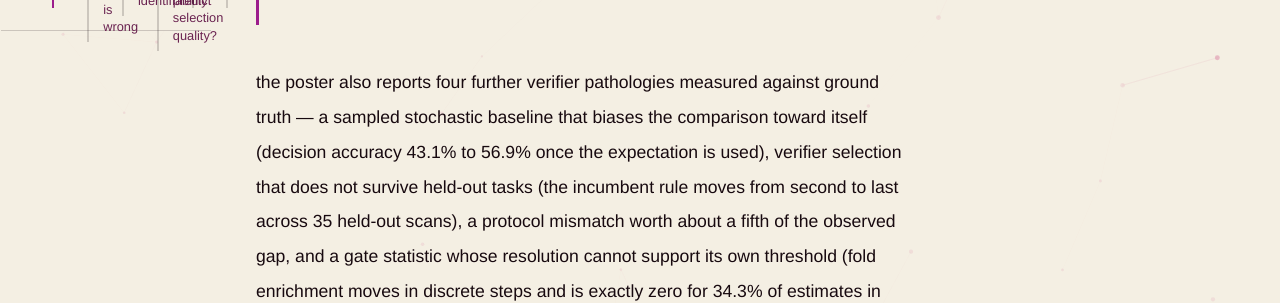
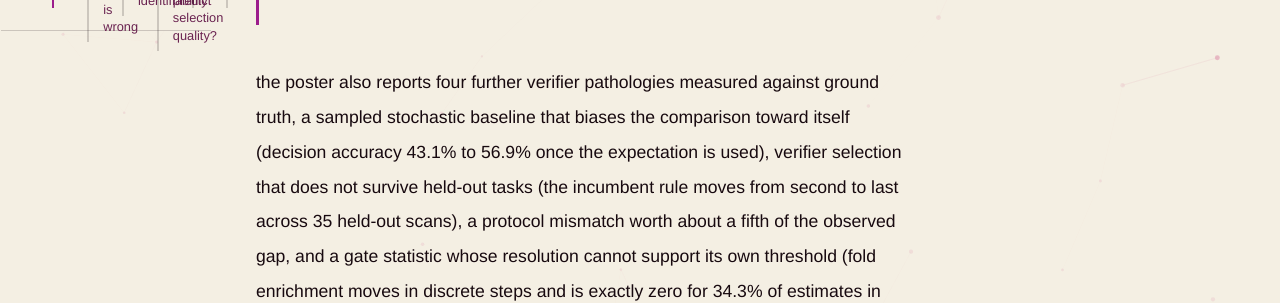
Before and after one commit to saanviiyer/saanviiyer.github.io, a Jekyll site: the page built from pages/proj-agent-evals-life-sciences.html, in a window 1280 px wide and 1400 px high, scrolled down 8793 px. Shown: the part 188-491 px from the top of the window. Built offline with Jekyll 4.4.1, drawn with Linux system fonts in a browser that asks for light colours; some web fonts are replaced; some of the changed text lies outside the part shown.

Commit message:
Language pass on project pages: cut genuine filler, remove em dashes

```diff
--- a/pages/proj-action-identifiability.html
+++ b/pages/proj-action-identifiability.html
@@ -170,7 +170,7 @@
 <h2 class="pp-section-title" id="takeaways">what it adds up to</h2>
 
 <div class="takeaways">
-  <div class="takeaway"><div class="tk-h">distinct actions become indistinguishable</div>biological grounding does not guarantee scorer-level identifiability. COSMIC describes genuinely distinct processes and ESM-2 maps many of their outcomes to nearly the same place.</div>
+  <div class="takeaway"><div class="tk-h">distinct actions become indistinguishable</div>biological grounding does not guarantee scorer-level identifiability. COSMIC describes distinct processes and ESM-2 maps many of their outcomes to nearly the same place.</div>
   <div class="takeaway"><div class="tk-h">decoding is not identifiability</div>a probe reads the enacting process at 66%, yet the dynamics merge processes the catalogue holds apart, so a readable signal is not a separable action.</div>
   <div class="takeaway"><div class="tk-h">the separation is composition</div>what little distance remains tracks C&gt;T versus T&gt;C substitution composition, not the trinucleotide context that names a signature.</div>
   <div class="takeaway"><div class="tk-h">agency does not overcome poor resolution</div>adaptive selection, lookahead and uncertainty quantification cannot recover a distinction the scorer has already discarded, and under equal budget lookahead is worse than a fixed action.</div>
--- a/pages/proj-agent-evals-life-sciences.html
+++ b/pages/proj-agent-evals-life-sciences.html
@@ -28,9 +28,9 @@
   the authoritative path for each paper is recorded in <code>review/MANIFEST.tsv</code>: for threads 1 and 3,
   <code>RESEARCH/gauntlet/papers/{verify_agents,tae,gem_bio}/main.tex</code>; for thread 2,
   <code>RESEARCH/AITHYRA/gabriela/saanvi/papers/agenticls_short_prism.tex</code>.
-  the content used here is the <em>better</em> content — the review copy of verify_agents (4 Oct) withdraws a
+  the content used here is the <em>better</em> content, the review copy of verify_agents (4 Oct) withdraws a
   damage-against-truthful-value correlation of r = +0.993 on 14 of 14 tasks that the authoritative source
-  (17 Aug) still asserts — but those revisions exist only in a copy that <code>make_review.sh</code>
+  (17 Aug) still asserts, but those revisions exist only in a copy that <code>make_review.sh</code>
   regenerates, and <code>--check</code> cannot see them because it compares each source against its recorded
   hash and never checks whether a copy was edited.
   as of 8 Oct the 4 Oct text is preserved verbatim inside the authoritative directory as
@@ -233,7 +233,7 @@
   </div>
 
   <p class="why-box" style="background:none;border:none;padding-left:0;">the poster also reports four further
-  verifier pathologies measured against ground truth — a sampled stochastic baseline that biases the comparison
+  verifier pathologies measured against ground truth, a sampled stochastic baseline that biases the comparison
   toward itself (decision accuracy 43.1% to 56.9% once the expectation is used), verifier selection that does
   not survive held-out tasks (the incumbent rule moves from second to last across 35 held-out scans), a
   protocol mismatch worth about a fifth of the observed gap, and a gate statistic whose resolution cannot
@@ -267,7 +267,7 @@
   <p><span class="venue-badge">NeurIPS AgenticLS 2026</span><span class="venue-badge">Sole author</span></p>
   <p class="todo-note">[TODO: Saanvi to add the AgenticLS OpenReview link. also decide whether this page or
   <a href="{{ '/pages/projects/action-identifiability/' | relative_url }}">the action-identifiability stub</a>
-  is the canonical home for this thread — right now the stub says MoML 2026 and this says AgenticLS, and both
+  is the canonical home for this thread, right now the stub says MoML 2026 and this says AgenticLS, and both
   cannot be the whole story.]</p>
 
   <p>the previous thread asks whether the verifier can be trusted. this one asks something earlier: whether the
@@ -277,7 +277,7 @@
   activation steering, and compares the enacted direction against the displacement the measured mutation caused.
   if two processes reach the same destination, no amount of calibration recovers the difference.</p>
 
-  <p>three biologically distinct processes — SBS1 (clock-like), SBS7a (UV), SBS2 (APOBEC) — land at pairwise
+  <p>three biologically distinct processes, SBS1 (clock-like), SBS7a (UV), SBS2 (APOBEC), land at pairwise
   cosine distance at or below 0.011, while SBS17a sits out at 0.04 to 0.08. the catalogue confusion is not
   just COSMIC's own structure: SBS2 and SBS7a do have similar spectra at cosine 0.71, but SBS2 and SBS1 are
   near-orthogonal in COSMIC at cosine 0.02 and still merge in ESM-2. the representation is collapsing a
@@ -347,9 +347,9 @@
     spectra are near-orthogonal at cosine 0.02. that cell is the one to read.</figcaption>
   </figure>
 
-  <p class="todo-note">[TODO: Saanvi to decide whether the capability results — 26.2% recommender top-1 against 1.3% for the strongest frequency
+  <p class="todo-note">[TODO: Saanvi to decide whether the capability results, 26.2% recommender top-1 against 1.3% for the strongest frequency
   baseline, falling to near chance on held-out targets and processes, and SBS17a enacted at cosine 0.53
-  &plusmn; 0.03 — belong on this page at all, or whether they are context that invites the reader to score the
+  &plusmn; 0.03, belong on this page at all, or whether they are context that invites the reader to score the
   agent when the point is to score the representation.]</p>
 
   <div class="limitations">
@@ -380,7 +380,7 @@
   actually reports. protein benchmarks report Spearman correlation between model scores and measured outcomes,
   which summarises ranking quality over an entire assay. a design campaign does something else: it takes the
   top few candidates and tests them. those are different quantities, and the question is how much the first
-  tells you about the second. 70 units across four corpora — 41 ProteinGym scans, 16 SSMuLA combinatorial
+  tells you about the second. 70 units across four corpora, 41 ProteinGym scans, 16 SSMuLA combinatorial
   libraries, three Rubisco kinetic axes from 8,760 single mutants, and 10 PETML plastic-degradation campaigns.</p>
 
   <div class="stat-callout"><div class="sc-num">0.50 &rarr; 0.16</div><div class="sc-lab">variance in selection value explained by reported correlation, from the top 10% (&rho; = +0.707) to the top 1% (&rho; = +0.404), across 60 units</div></div>
@@ -419,7 +419,7 @@
     signal, correlation and selection improve together: across 12 assays and three cross-validation schemes on
     identical folds, mean selection gain is +0.035 at both cutoffs against a bulk correlation gain of +0.031.
     a blanket claim that correlation is invalid would exceed the evidence. the narrower attribution problem
-    survives though — per-unit correlation and selection gains track at top-10% (&rho; = +0.679) but not at
+    survives though, per-unit correlation and selection gains track at top-10% (&rho; = +0.679) but not at
     top-1% (&rho; = +0.168, p = 0.33), so an aggregate correlation gain does not identify which assays improved
     at a sharp cutoff.</p>
   </div>
@@ -511,7 +511,7 @@
   LLM-driven agent, so transfer to the systems the framing is aimed at is untested. the domain is protein
   function throughout, which is what makes ground truth available and also what limits the scope. and the
   release ledger has GEM-Bio on venue hold, Trust-AI-Eval conditional, AgenticLS as position-only after the
-  matched-compute control, and Verify-Agents conditional on a citation check — so none of these numbers should
+  matched-compute control, and Verify-Agents conditional on a citation check, so none of these numbers should
   be quoted outside their papers yet.</p>
 </div>
 
--- a/pages/proj-biologos.html
+++ b/pages/proj-biologos.html
@@ -9,5 +9,5 @@
     url: "https://github.com/saanviiyer/biologos"
 ---
 
-<p class="proj-blurb">biologos measures what transfers between biological sequence models, and what only looks like it does. DNA and protein are two encodings of the same molecule related by an exactly known map, which makes them a clean place to test whether a model trained on one representation genuinely knows something about the other, or whether apparent transfer is an artifact of how the question was asked.</p>
+<p class="proj-blurb">biologos measures what transfers between biological sequence models, and what only looks like it does. DNA and protein are two encodings of the same molecule related by an exactly known map, which makes them a clean place to test whether a model trained on one representation knows something about the other, or whether apparent transfer is an artifact of how the question was asked.</p>
 <p class="proj-blurb">Matched on the same deep mutational scanning assays, a protein model clears the bar, while the best genomic model's protein-fitness signal is not distinguishable from a substitution matrix at this sample size, a test that could not have separated it from one 37% better, and it is behind a set of supervised chemical features in an interval that contains zero. Much of the repository is a corrections ledger: a reading-frame result retracted, a representation-transfer claim falsified by its own frameshift and reverse-complement controls, and a context effect that turned out to be composition.</p>
--- a/pages/proj-evaluations.html
+++ b/pages/proj-evaluations.html
@@ -62,7 +62,7 @@
 <section class="pp-thread" id="identifiability">
   <h3 class="pp-thread-title">distinct actions land at the same place in a representation</h3>
   <p><span class="venue-badge">NeurIPS AgenticLS 2026</span><span class="venue-badge">MoML 2026 (MIT)</span></p>
-  <p>if an agent is going to choose an action from a model's representation, two genuinely different actions must not look the same there. across all 3,003 pairs of 78 mutational processes, biologically distinct processes often reach the same destination, and much of the apparent distance is an artifact of how sequences are translated. a stop-at-first-stop rule truncates 25.8% of mutants to one-residue placeholders, and the placeholder count explains up to an R-squared of 0.870 of pairwise destination distance. the effect is model-dependent, at 23.8% in ESM-2 8M against 72.5% in ESM-2 650M, so every claim is scoped to the model and search setup it was measured in. this matters because an agent that picks its next action from where options sit in a representation can only separate choices the representation actually keeps apart, so when distinct actions share a destination the agent is choosing between things it cannot tell apart, and much of that overlap turns out to be a translation bug rather than biology.</p>
+  <p>if an agent is going to choose an action from a model's representation, two different actions must not look the same there. across all 3,003 pairs of 78 mutational processes, biologically distinct processes often reach the same destination, and much of the apparent distance is an artifact of how sequences are translated. a stop-at-first-stop rule truncates 25.8% of mutants to one-residue placeholders, and the placeholder count explains up to an R-squared of 0.870 of pairwise destination distance. the effect is model-dependent, at 23.8% in ESM-2 8M against 72.5% in ESM-2 650M, so every claim is scoped to the model and search setup it was measured in. this matters because an agent that picks its next action from where options sit in a representation can only separate choices the representation actually keeps apart, so when distinct actions share a destination the agent is choosing between things it cannot tell apart, and much of that overlap turns out to be a translation bug rather than biology.</p>
   <figure class="pp-fig">
     <img src="{{ '/assets/images/projects/plm/rq3/cross-signature.png' | relative_url }}" alt="Distinct signatures reach shared destinations in ESM-2 650M">
     <figcaption><strong>figure 3.</strong> left, how much steering with each signature direction reduces distance toward each target region, where the off-diagonal gains show the steering is not specific. right, cosine distances between the target regions themselves, where distinct signatures sit close together, in ESM-2 650M.</figcaption>
--- a/pages/proj-prism-page.html
+++ b/pages/proj-prism-page.html
@@ -19,7 +19,7 @@
 
 <div class="pp-abstract">
   <div class="pp-ab-label">Abstract</div>
-  <p>I expected a mutational process to leave a clean trace in a protein model, and the controls taught me the opposite: a clean number earns trust only after it clears its controls. A mutational signature is the fingerprint a mutational process leaves on DNA, a specific pattern of base changes. A protein language model turns a protein sequence into a vector, and a lab can read a lot about a protein off that vector instead of measuring it. PRISM asks whether a mutational process, applied to the DNA that codes for a protein, moves that protein in a consistent direction through the model's vector space, which would be a readout of the functional change the process causes from sequence alone. Across all 78 cancer single-base-substitution signatures, one signature, SBS17a, moves proteins toward the same family, PF17041, and ranks first of 78 in two independent groups of families, which looks like a genuine effect. The controls change the reading: a scramble that keeps amino-acid composition but destroys the signature's structure reproduces 72% of the movement, protein length alone explains 94.1% of how far proteins move, and a probe that names signatures at an AUC of 0.94 on familiar ones drops to 0.775% on signatures it never saw. A repeatable movement in a model's representation is a fact about the model, and it becomes a fact about biology only after it clears controls for composition, length, and transfer.</p>
+  <p>I expected a mutational process to leave a clean trace in a protein model, and the controls taught me the opposite: a clean number earns trust only after it clears its controls. A mutational signature is the fingerprint a mutational process leaves on DNA, a specific pattern of base changes. A protein language model turns a protein sequence into a vector, and a lab can read a lot about a protein off that vector instead of measuring it. PRISM asks whether a mutational process, applied to the DNA that codes for a protein, moves that protein in a consistent direction through the model's vector space, which would be a readout of the functional change the process causes from sequence alone. Across all 78 cancer single-base-substitution signatures, one signature, SBS17a, moves proteins toward the same family, PF17041, and ranks first of 78 in two independent groups of families, which looks like an effect. The controls change the reading: a scramble that keeps amino-acid composition but destroys the signature's structure reproduces 72% of the movement, protein length alone explains 94.1% of how far proteins move, and a probe that names signatures at an AUC of 0.94 on familiar ones drops to 0.775% on signatures it never saw. A repeatable movement in a model's representation is a fact about the model, and it becomes a fact about biology only after it clears controls for composition, length, and transfer.</p>
 </div>
 
 <div class="stat-row">
@@ -78,7 +78,7 @@
   <div class="pp-thread-tag">RQ1</div>
   <h3 class="pp-thread-title">One signature moves proteins toward one family, in two independent groups</h3>
 
-  <p>The first question is whether any signature has a consistent destination. Of the 78 signatures, SBS17a is the one that most moves sequences toward the Pfam family PF17041, the SasG_E domain, and it ranks first on that family in two independent Pfam clans, where a clan is a group of related families. I focused on the two-clan result because a direction that shows up once could be noise, while a direction that shows up in two unrelated groups of proteins is more likely to come from a genuine mechanism, so it is the one I put through the controls that follow.</p>
+  <p>The first question is whether any signature has a consistent destination. Of the 78 signatures, SBS17a is the one that most moves sequences toward the Pfam family PF17041, the SasG_E domain, and it ranks first on that family in two independent Pfam clans, where a clan is a group of related families. I focused on the two-clan result because a direction that shows up once could be noise, while a direction that shows up in two unrelated groups of proteins is more likely to reflect a mechanism, so it is the one I put through the controls that follow.</p>
 
   <figure class="pp-fig">
     <img src="{{ '/assets/images/prism-signature-steering/sbs17a-ranking.png' | relative_url }}" alt="SBS17a ranks first of 78 toward PF17041 in both clans">
--- a/pages/proj-robot-world-models.html
+++ b/pages/proj-robot-world-models.html
@@ -112,7 +112,7 @@
 
 <div class="takeaways">
   <div class="takeaway"><div class="tk-h">Pressure builds the variable</div>A steerable heading variable appears at fidelity 0.99 only when a blackout forces the model to integrate.</div>
-  <div class="takeaway"><div class="tk-h">It is a genuine attractor</div>Off-ring perturbations decay, a phase shift along the ring persists, and rotation is causal.</div>
+  <div class="takeaway"><div class="tk-h">It is an attractor</div>Off-ring perturbations decay, a phase shift along the ring persists, and rotation is causal.</div>
   <div class="takeaway"><div class="tk-h">Readable is only the start</div>A probe reads heading to 20 degrees while the dynamics act elsewhere, so decodability begins the test rather than ending it.</div>
   <div class="takeaway"><div class="tk-h">The image writes the coordinates</div>Serial, parity, and decoupled arms build (1,0), (1,1), and both, following the observation rather than the actuator count.</div>
 </div>
```
